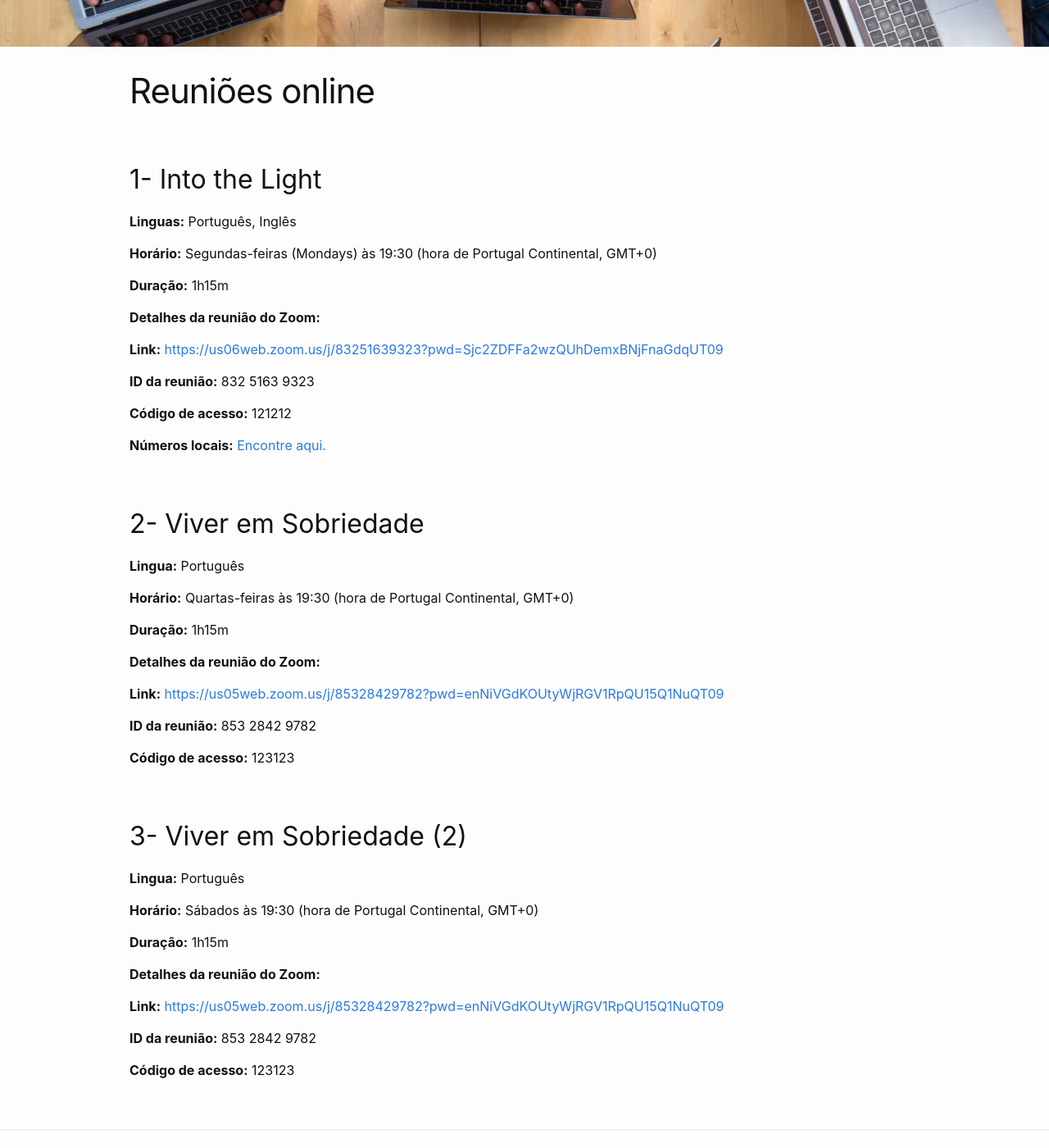
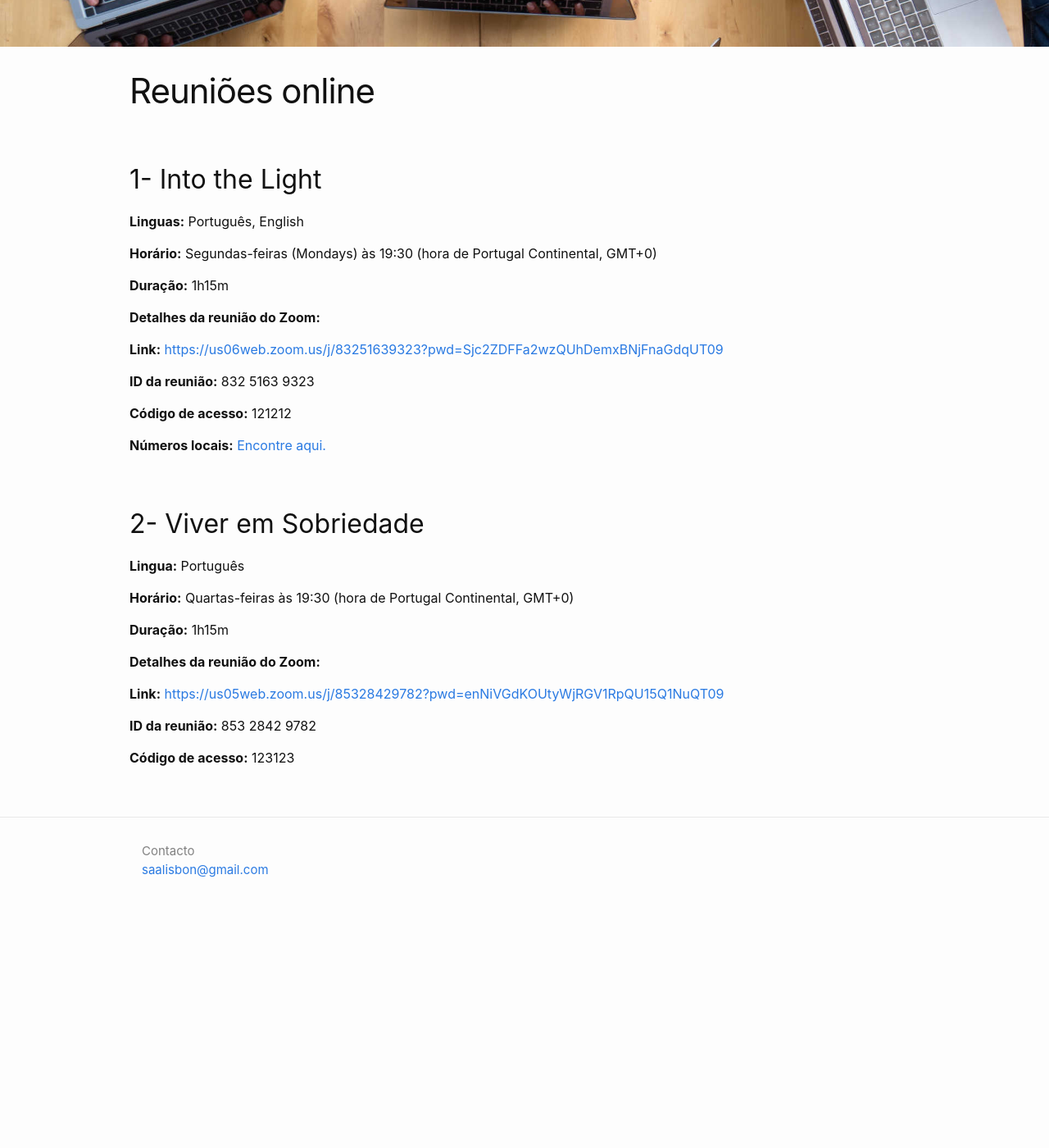
Before and after one commit to asaportugal/asaportugal.github.io, a Jekyll site: the page built from m4_reunioes.md, in a window 1280 px wide and 1400 px high, scrolled down 377 px. Shown: the whole window at 82% size. Built offline with Jekyll 4.4.1, drawn with Linux system fonts in a browser that asks for light colours; after the commit the page ends 1509 px from its top, so only the background shows below that.

Commit message:
removed saturday meeting

```diff
--- a/m4_reunioes.md
+++ b/m4_reunioes.md
@@ -8,7 +8,7 @@ banner: 'assets/meeting.jpg'
 
 ## 1- Into the Light
 
-**Linguas:** Português, Inglês
+**Linguas:** Português, English
 
 **Horário:** Segundas-feiras (Mondays) às 19:30 (hora de Portugal Continental, GMT+0)
 
@@ -39,22 +39,3 @@ banner: 'assets/meeting.jpg'
 **ID da reunião:** 853 2842 9782
 
 **Código de acesso:** 123123
-
-
-## 3- Viver em Sobriedade (2)
-
-**Lingua:** Português
-
-**Horário:** Sábados às 19:30 (hora de Portugal Continental, GMT+0)
-
-**Duração:** 1h15m
-
-**Detalhes da reunião do Zoom:**
-
-**Link:** <https://us05web.zoom.us/j/85328429782?pwd=enNiVGdKOUtyWjRGV1RpQU15Q1NuQT09>
-
-**ID da reunião:** 853 2842 9782
-
-**Código de acesso:** 123123
-
-<!-- **Números locais:** <a href="https://us06web.zoom.us/u/kxOybRuDb" target="_blank">Encontre aqui.</a> -->
```
